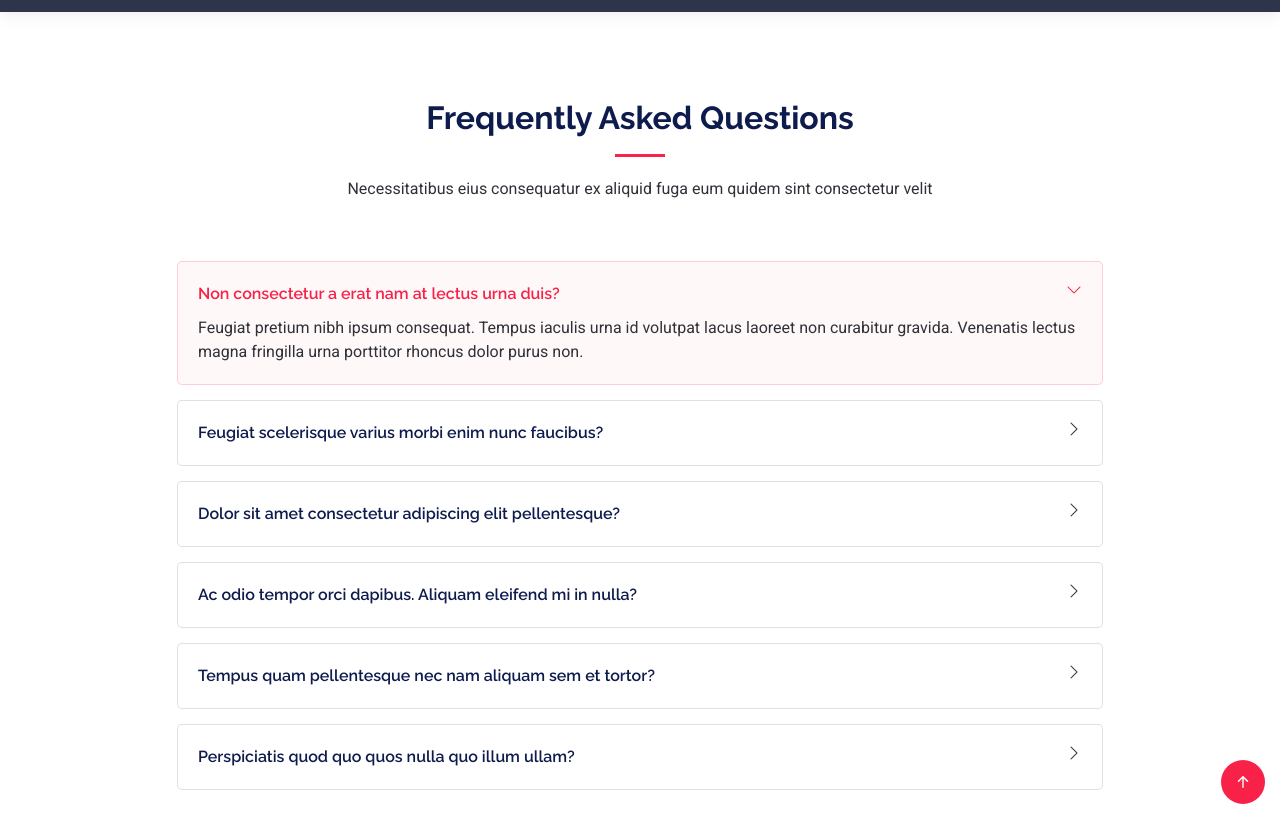
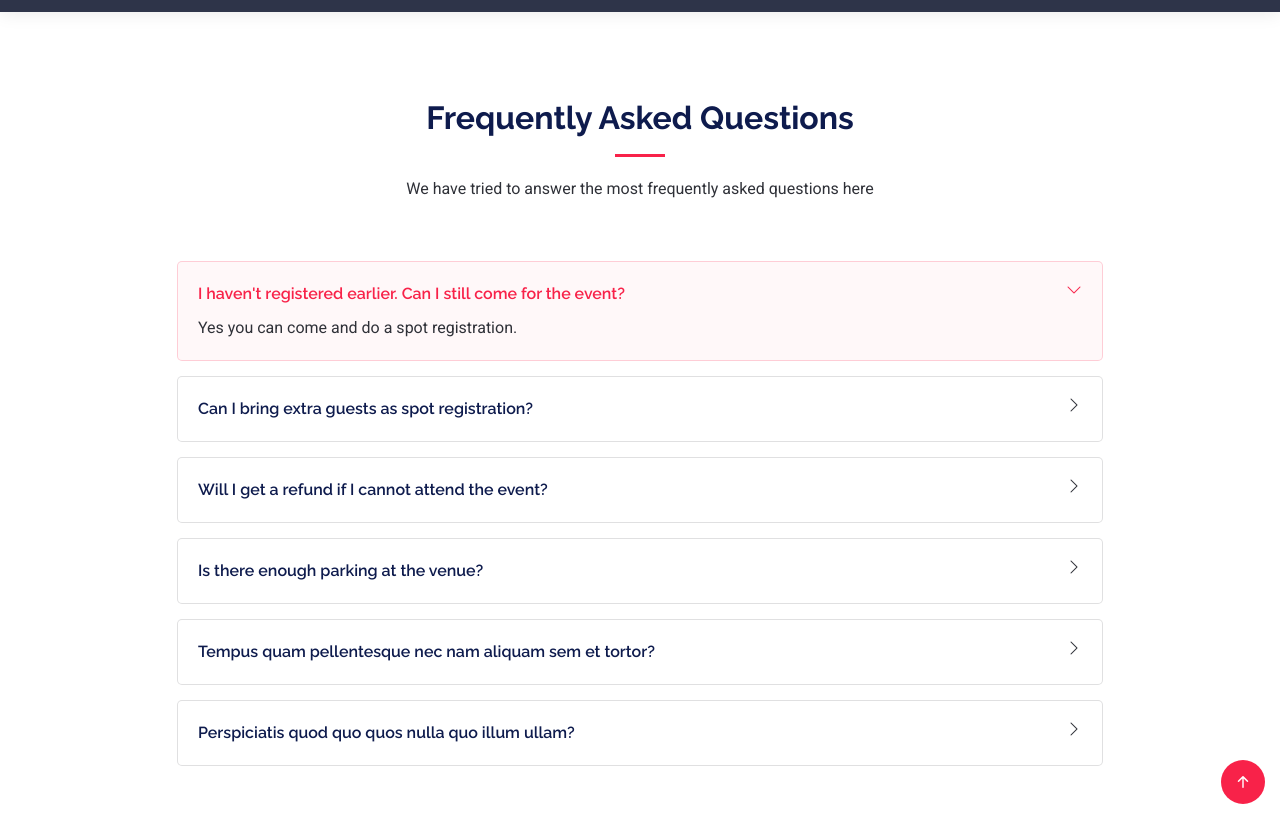
Before and after one commit to dhanyacm/revibes99, a Jekyll site: the page built from index.html, in a window 1280 px wide and 900 px high, scrolled down 2764 px, cut to the strip 81-900 px from the top of the window. Built offline with Jekyll 4.4.1, drawn with Linux system fonts in a browser that asks for light colours; some of the changed text lies outside the part shown.

Commit message:
Update index.html

```diff
--- a/index.html
+++ b/index.html
@@ -276,7 +276,7 @@ frontpage: true
       <!-- Section Title -->
       <div class="container section-title" data-aos="fade-up">
         <h2>Frequently Asked Questions</h2>
-        <p>Necessitatibus eius consequatur ex aliquid fuga eum quidem sint consectetur velit</p>
+        <p>We have tried to answer the most frequently asked questions here</p>
       </div><!-- End Section Title -->
 
       <div class="container">
@@ -288,33 +288,33 @@ frontpage: true
             <div class="faq-container">
 
               <div class="faq-item faq-active">
-                <h3>Non consectetur a erat nam at lectus urna duis?</h3>
+                <h3>I haven't registered earlier. Can I still come for the event?</h3>
                 <div class="faq-content">
-                  <p>Feugiat pretium nibh ipsum consequat. Tempus iaculis urna id volutpat lacus laoreet non curabitur gravida. Venenatis lectus magna fringilla urna porttitor rhoncus dolor purus non.</p>
+                  <p>Yes you can come and do a spot registration.</p>
                 </div>
                 <i class="faq-toggle bi bi-chevron-right"></i>
               </div><!-- End Faq item-->
 
               <div class="faq-item">
-                <h3>Feugiat scelerisque varius morbi enim nunc faucibus?</h3>
+                <h3>Can I bring extra guests as spot registration?</h3>
                 <div class="faq-content">
-                  <p>Dolor sit amet consectetur adipiscing elit pellentesque habitant morbi. Id interdum velit laoreet id donec ultrices. Fringilla phasellus faucibus scelerisque eleifend donec pretium. Est pellentesque elit ullamcorper dignissim. Mauris ultrices eros in cursus turpis massa tincidunt dui.</p>
+                  <p> No it is not possible.</p>
                 </div>
                 <i class="faq-toggle bi bi-chevron-right"></i>
               </div><!-- End Faq item-->
 
               <div class="faq-item">
-                <h3>Dolor sit amet consectetur adipiscing elit pellentesque?</h3>
+                <h3>Will I get a refund if I cannot attend the event?</h3>
                 <div class="faq-content">
-                  <p>Eleifend mi in nulla posuere sollicitudin aliquam ultrices sagittis orci. Faucibus pulvinar elementum integer enim. Sem nulla pharetra diam sit amet nisl suscipit. Rutrum tellus pellentesque eu tincidunt. Lectus urna duis convallis convallis tellus. Urna molestie at elementum eu facilisis sed odio morbi quis</p>
+                  <p> Unfortunately No. We have planned all arrangements based on the number of participants and cannot change those. </p>
                 </div>
                 <i class="faq-toggle bi bi-chevron-right"></i>
               </div><!-- End Faq item-->
 
               <div class="faq-item">
-                <h3>Ac odio tempor orci dapibus. Aliquam eleifend mi in nulla?</h3>
+                <h3>Is there enough parking at the venue?</h3>
                 <div class="faq-content">
-                  <p>Dolor sit amet consectetur adipiscing elit pellentesque habitant morbi. Id interdum velit laoreet id donec ultrices. Fringilla phasellus faucibus scelerisque eleifend donec pretium. Est pellentesque elit ullamcorper dignissim. Mauris ultrices eros in cursus turpis massa tincidunt dui.</p>
+                  <p> Parking is available. However, there are many new buildings now because of which parking is limited. We encourage carpooling to minimise the number of cars.</p>
                 </div>
                 <i class="faq-toggle bi bi-chevron-right"></i>
               </div><!-- End Faq item-->
```
Also changed, not shown: other parts of index.html (+2 -7 lines).
